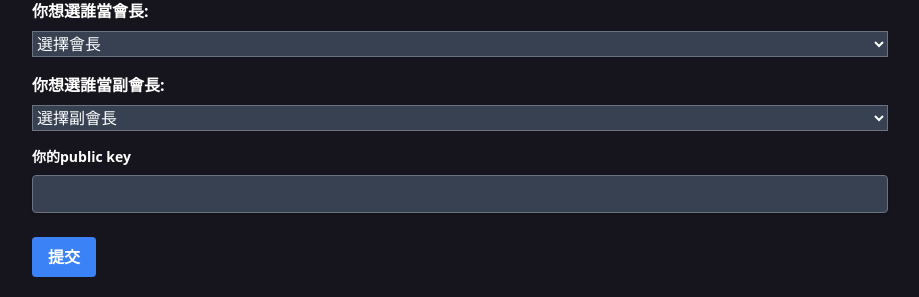
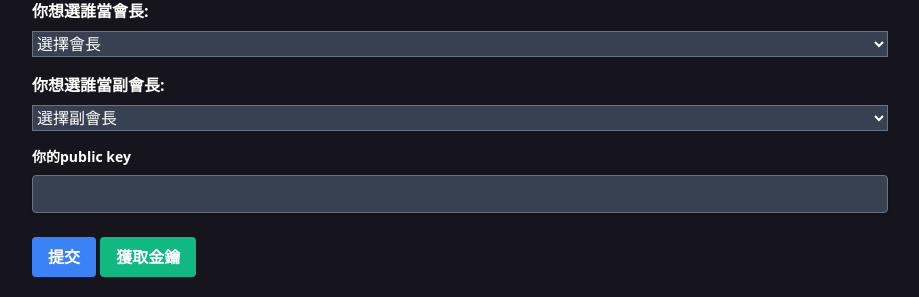
Before and after one commit to David810209/online-voting-system, a Flask app: page /info in a window 1280 px wide. Shown: the part 875-1172 px from the top of the page, without its empty margins (180-1099 px from the left). Run offline with Flask 3, Linux system fonts and the light colour scheme; the visitor is signed in with stand-in values (Sample User, id 1).

Commit message:
update front end

```diff
--- a/templates/info.html
+++ b/templates/info.html
@@ -130,6 +130,10 @@
                 <button id="submitButton" type="button" onclick="showConfirmation()" class="bg-blue-500 hover:bg-blue-700 text-white font-bold py-2 px-4 rounded focus:outline-none focus:shadow-outline">
                     提交
                 </button>
+                <button type="button" onclick="location.href='/getkey'"
+                    class="bg-green-500 hover:bg-green-700 text-white font-bold py-2 px-4 rounded focus:outline-none focus:shadow-outline">
+                    獲取金鑰
+                </button>
             </div>
         </form>
         <script>
```
